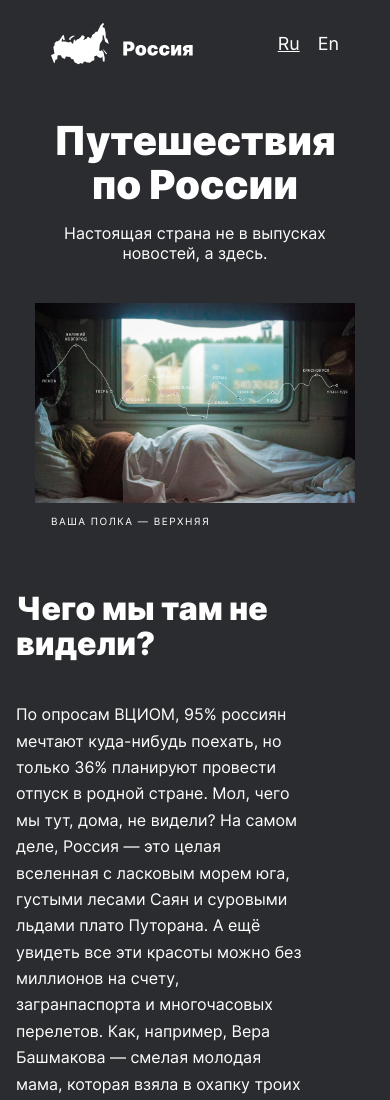
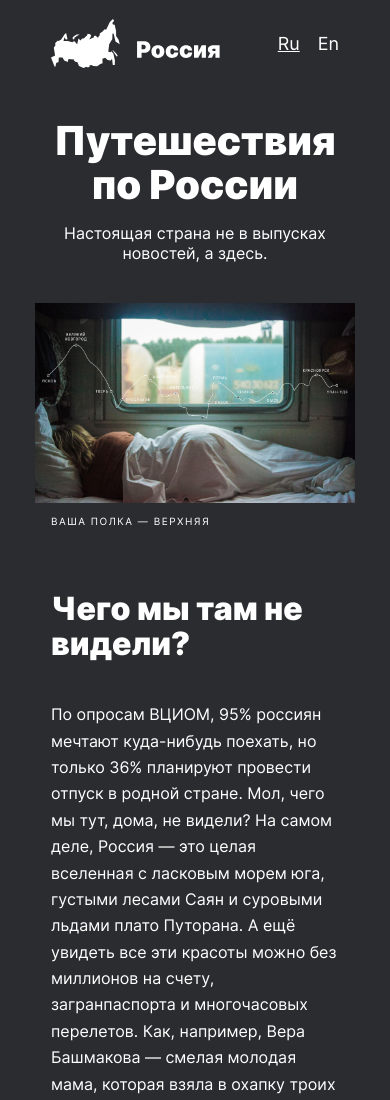
Before and after one commit to VladislavPalmov/russian-travel, a plain HTML site: page index.html in a window 390 px wide. Shown: the top 1100 px of the page. Drawn offline with Linux system fonts and the light colour scheme; files whose address does not match are found by name.

Commit message:
третья итерация. исправление отступов у 320

```diff
--- a/blocks/header/__logo/header__logo.css
+++ b/blocks/header/__logo/header__logo.css
@@ -1,11 +1,11 @@
 .header__logo {
-  max-width: 176px;
+  min-width: 176px;
   min-height: 52px;
 }
 
 @media screen and (max-width: 767px) {
   .header__logo {
-    max-width: 142px;
+    min-width: 142px;
     min-height: 42px;
   }
 }
--- a/blocks/header/header.css
+++ b/blocks/header/header.css
@@ -1,9 +1,8 @@
 .header {
   display: flex;
   justify-content: space-between;
-  margin: 0 auto;
+  margin: 28px auto 0;
   max-width: 1184px;
-  padding-top: 28px;
 }
 
 @media screen and (max-width: 1279px) {
@@ -21,6 +20,6 @@
 @media screen and (max-width: 767px) {
   .header {
     max-width: 288px;
-    padding-top: 16px;
+    margin-top: 16px;
   }
 }
--- a/blocks/intro/intro.css
+++ b/blocks/intro/intro.css
@@ -1,27 +1,27 @@
 .intro {
-  max-width: 690px;
-  margin-top: 92px;
-  margin-left: 148px;
+  width: 984px;
+  display: flex;
+  flex-direction: column;
+  margin: 92px auto 0;
 }
 
 @media screen and (max-width: 1279px) {
   .intro {
-    margin-left: 48px;
+    width: 928px;
   }
 }
 
 @media screen and (max-width: 1023px) {
   .intro {
-    max-width: 720px;
+    width: 720px;
     margin-top: 88px;
-    margin-left: 24px;
   }
 }
 
 @media screen and (max-width: 767px) {
   .intro {
-    max-width: 288px;
+    width: 288px;
     margin-top: 64px;
-    margin-left: 16px;
+    padding: 0 16px;
   }
 }
--- a/blocks/place/__paragraph/place__paragraph.css
+++ b/blocks/place/__paragraph/place__paragraph.css
@@ -1,7 +1,7 @@
 .place__paragraph {
-    margin: 0;
-    margin-bottom: 26px;
-    font-style:  normal;
+    margin: 0 auto 26px;
+    min-width: 484px;
+    font-style: normal;
     font-weight: 400;
     font-size: 18px;
     line-height: 1.6;
@@ -12,15 +12,23 @@
     margin-bottom: 0;
 }
 
+@media screen and (max-width: 1279px) {
+    .place__paragraph {
+        min-width: 456px;
+    }
+}
 
 @media screen and (max-width: 1023px) {
     .place__paragraph {
+        min-width: 352px;
         font-size: 16px;
     }
 }
 
 @media screen and (max-width: 767px) {
     .place__paragraph {
+        min-width: 288px;
+        padding: 0 16px;
         order: 1;
     }
 }
--- a/blocks/place/__title/place__title.css
+++ b/blocks/place/__title/place__title.css
@@ -28,5 +28,6 @@
     font-size: 32px;
     margin: 0 auto;
     order: -3;
+    padding: 0 16px;
   }
 }
--- a/blocks/place/__website/place__website.css
+++ b/blocks/place/__website/place__website.css
@@ -21,5 +21,6 @@
     align-self: start;
     margin-top: 32px;
     margin-bottom: 32px;
+    padding: 0 16px;
   }
 }
```
Also changed, not shown: index.html (+0 -3 lines), blocks/intro/__title/intro__title.css (line endings or trailing spaces).
